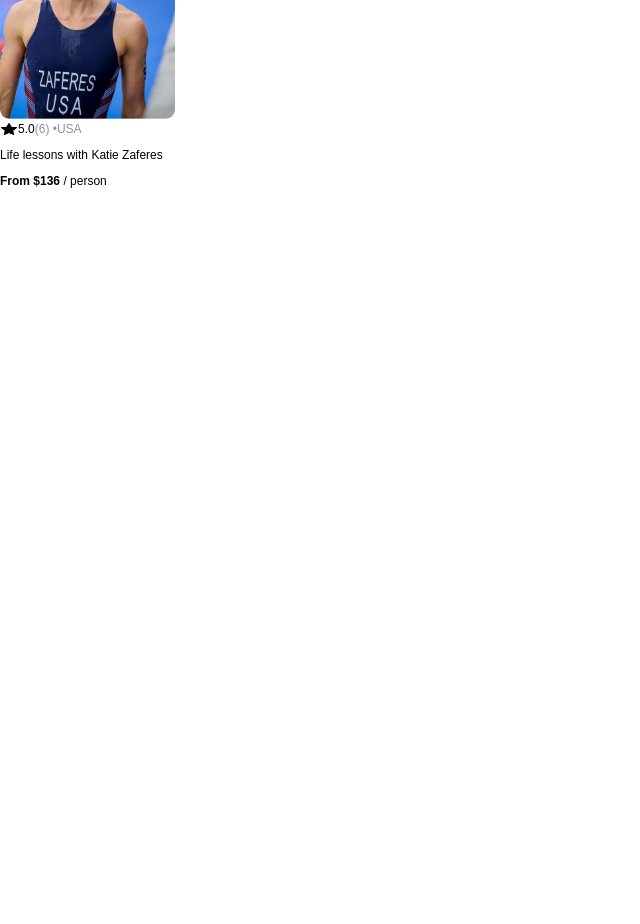
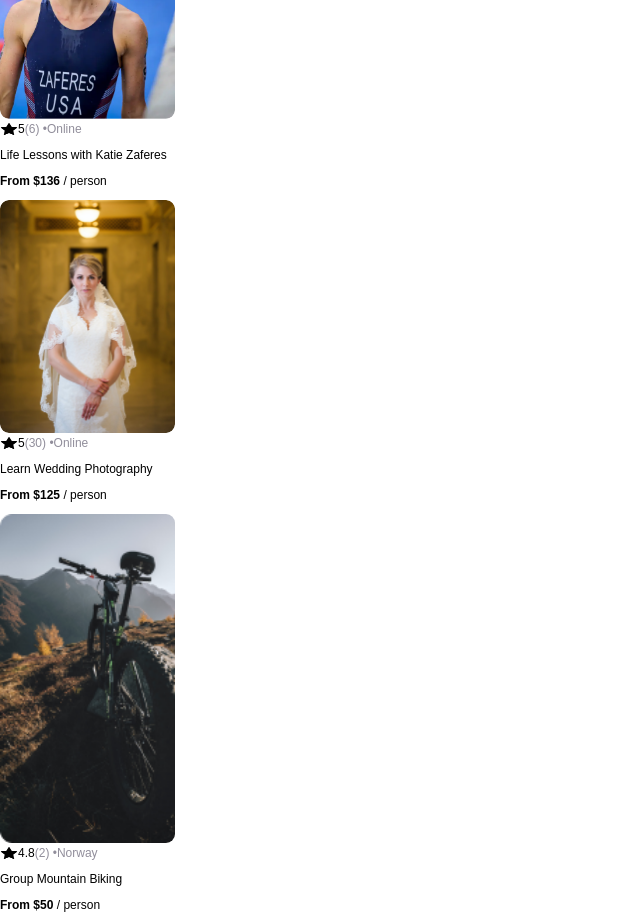
Before and after one commit to gosikxo/airbnb-react-project, a React (Create React App) app: page / in a window 1280 px wide. Shown: the part 720-1644 px from the top of the page, without its empty margins (0-640 px from the left). Before the commit the page ends 920 px from the top, so only its background shows below. Built offline with nearby package versions, Linux system fonts and the light colour scheme; the HTML template or start-up script is replaced by a standard one.

Commit message:
Map experiences data into components

```diff
--- a/src/App.js
+++ b/src/App.js
@@ -3,20 +3,24 @@
 import './style.css'
 import { Hero } from "./components/Hero"
 import Card from "./components/Card"
+import data from "./data"
 
 export default function App () {
+  const cards = data.map((el => {
+    return <Card
+      img={el.coverImg}
+      rating={el.stats.rating}
+      reviewCount={el.stats.reviewCount}
+      location={el.location}
+      title={el.title}
+      price={el.price}
+    />
+  }))
   return (
     <div className="App">
       <Navbar />
       <Hero />
-      <Card
-        img="images/image 12.png"
-        rating="5.0"
-        reviewCount={6}
-        country="USA"
-        title="Life lessons with Katie Zaferes"
-        price={136}
-      />
+      {cards}
     </div>
   )
 }
--- a/src/components/Card.js
+++ b/src/components/Card.js
@@ -3,12 +3,12 @@
 const Card = (props) => {
   return (
     <div className='cardComponent'>
-      <img className='cardImg' src={props.img} alt="zaferes" />
+      <img className='cardImg' src={props.img} alt="images" />
       <div className='cardRating'>
         <img className='cardStar' src='images/star.png' alt="star" />
         <span>{props.rating}</span>
         <span className='grey'>({props.reviewCount}) • </span>
-        <span className='grey'>{props.country}</span>
+        <span className='grey'>{props.location}</span>
       </div>
       <p className='cardTitle'>
         {props.title}
--- /dev/null
+++ b/src/data.js
@@ -0,0 +1,43 @@
+const data = [
+    {
+        id: 1,
+        title: "Life Lessons with Katie Zaferes",
+        description: "I will share with you what I call \"Positively Impactful Moments of Disappointment.\" Throughout my career, many of my highest moments only came after setbacks and losses. But learning from those difficult moments is what gave me the ability to rise above them and reach my goals.",
+        price: 136,
+        coverImg: "images/image 12.png",
+        stats: {
+            rating: 5.0,
+            reviewCount: 6
+        },
+        location: "Online",
+        openSpots: 0,
+    },
+    {
+        id: 2,
+        title: "Learn Wedding Photography",
+        description: "Interested in becoming a wedding photographer? For beginner and experienced photographers alike, join us in learning techniques required to leave the happy couple with memories that'll last a lifetime.",
+        price: 125,
+        coverImg: "images/wedding-photography 1 (2).png",
+        stats: {
+            rating: 5.0,
+            reviewCount: 30
+        },
+        location: "Online",
+        openSpots: 27,
+    },
+    {
+        id: 3,
+        title: "Group Mountain Biking",
+        description: "Experience the beautiful Norwegian landscape and meet new friends all while conquering rugged terrain on your mountain bike. (Bike provided!)",
+        price: 50,
+        coverImg: "images/mountain-bike 1.png",
+        stats: {
+            rating: 4.8,
+            reviewCount: 2
+        },
+        location: "Norway",
+        openSpots: 3,
+    }
+]
+
+export default data;
```
Also changed, not shown: public/images/mountain-bike 1.png (added), public/images/wedding-photography 1 (2).png (added).
